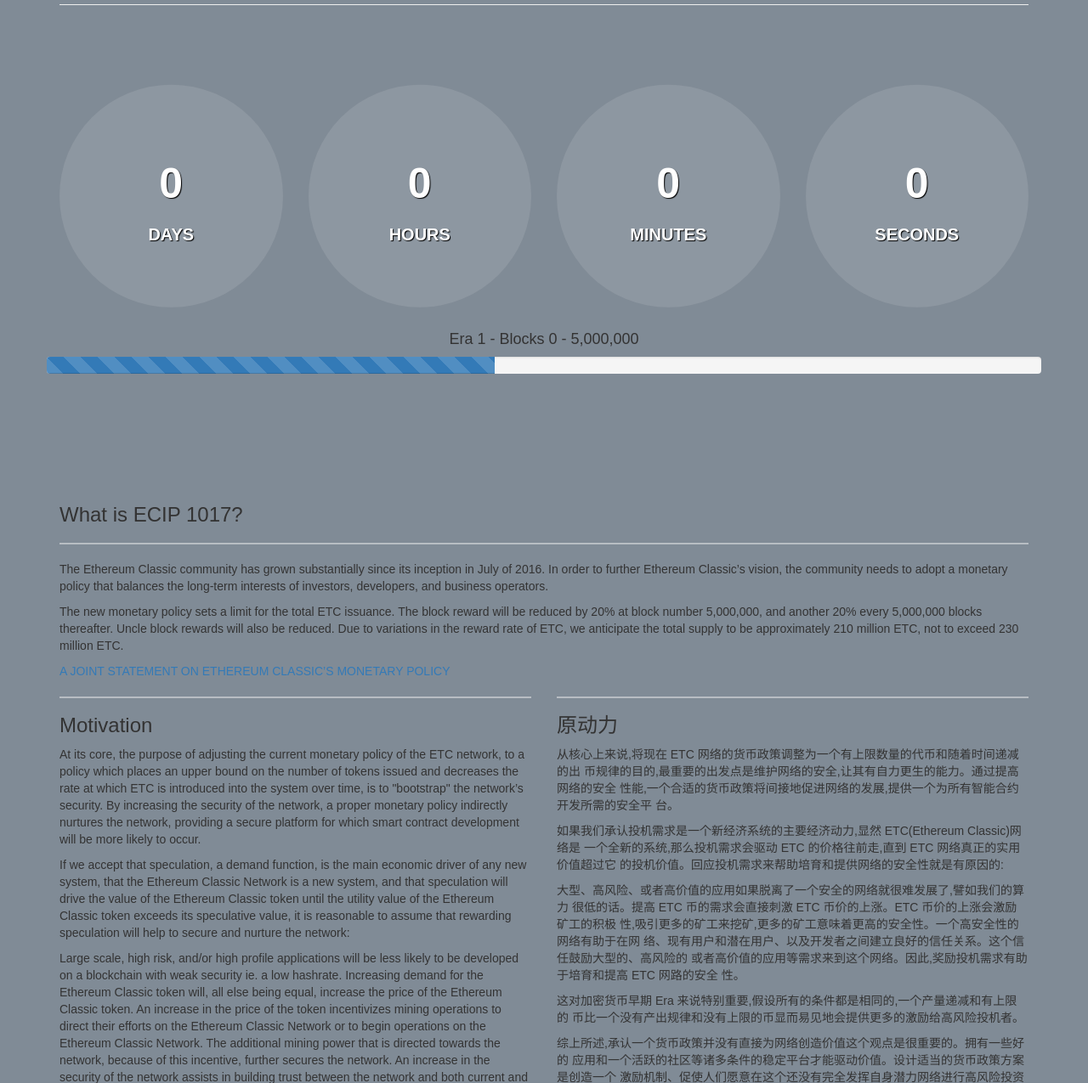
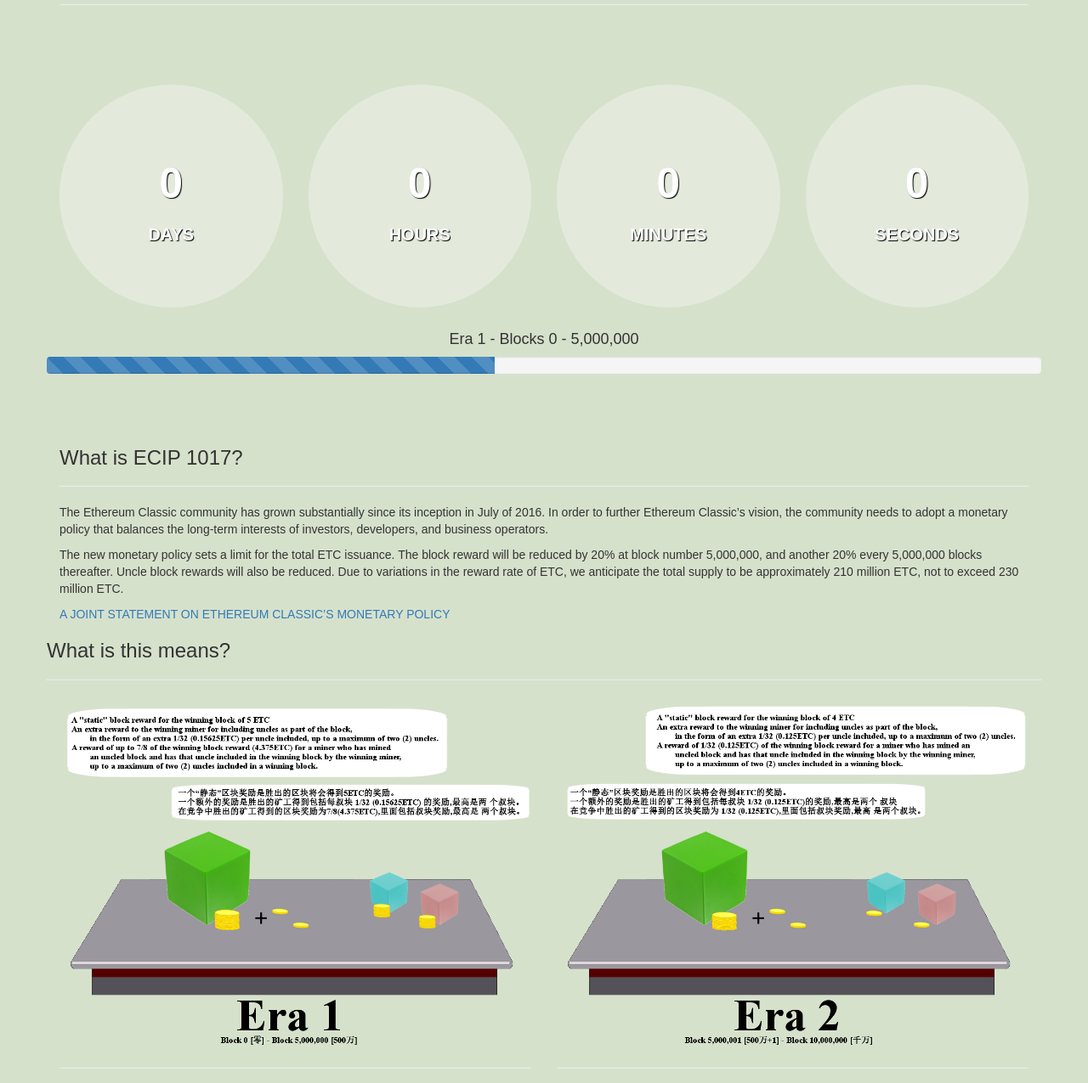
Before and after one commit to realcodywburns/ecip1017, a plain HTML site: page index.html in a window 1280 px wide. Shown: the part 75-1350 px from the top of the page at 85% size. Drawn offline with nearby package versions, Linux system fonts and the light colour scheme; a script that the page names is missing.

Commit message:
add images
Add blk reward images
change color to something brighter

```diff
--- a/css/1017.css
+++ b/css/1017.css
@@ -1,7 +1,7 @@
 html, body {margin:0;padding:0;height:100%;}
 
 body {
-background-color: rgba(44,62,80 , 0.6 );
+background-color: rgba(53,107,0 , 0.2 );
 background-position: center;
 background-repeat: no-repeat;
 font-family: 'Raleway', 'Arial', sans-serif;
@@ -19,10 +19,10 @@ font-family: 'Raleway', 'Arial', sans-serif;
 }
 .info-container {
   position: relative;
-  top: 10%;
-  -webkit-transform: translateY(10%);
-  -moz-transform: translateY(10%);
-  transform: translateY(10%);
+  top: 5%;
+  -webkit-transform: translateY(5%);
+  -moz-transform: translateY(5%);
+  transform: translateY(5%);
 }
 .foot-container {
   position: relative;
@@ -45,7 +45,7 @@ position: relative;
 width: 100%;
 }
 .clock-canvas {
-background-color: rgba(255, 255, 255, .1);
+background-color: rgba(255, 255, 255, .3);
 border-radius: 50%;
 height: 0px;
 padding-bottom: 100%;
--- a/index.html
+++ b/index.html
@@ -106,6 +106,13 @@
       <a href="https://www.etcdevteam.com/blog/articles/a-joint-statement-ecip1017.html">A JOINT STATEMENT ON ETHEREUM CLASSIC’S MONETARY POLICY</a>
     </div>
   </div>
+
+  <div class ="row text-center">
+    <h3 style = "text-align: left"> What is this means?</h3>
+    <hr>
+    <img class=" col-md-6 img-responsive" src= "./img/era1.png" />
+    <img class=" col-md-6 img-responsive" src= "./img/era2.png" />
+  </div>
   <div class ="row">
     <div class="col-md-6">
       <hr>
```
Also changed, not shown: img/era1.png (added), img/era2.png (added).
